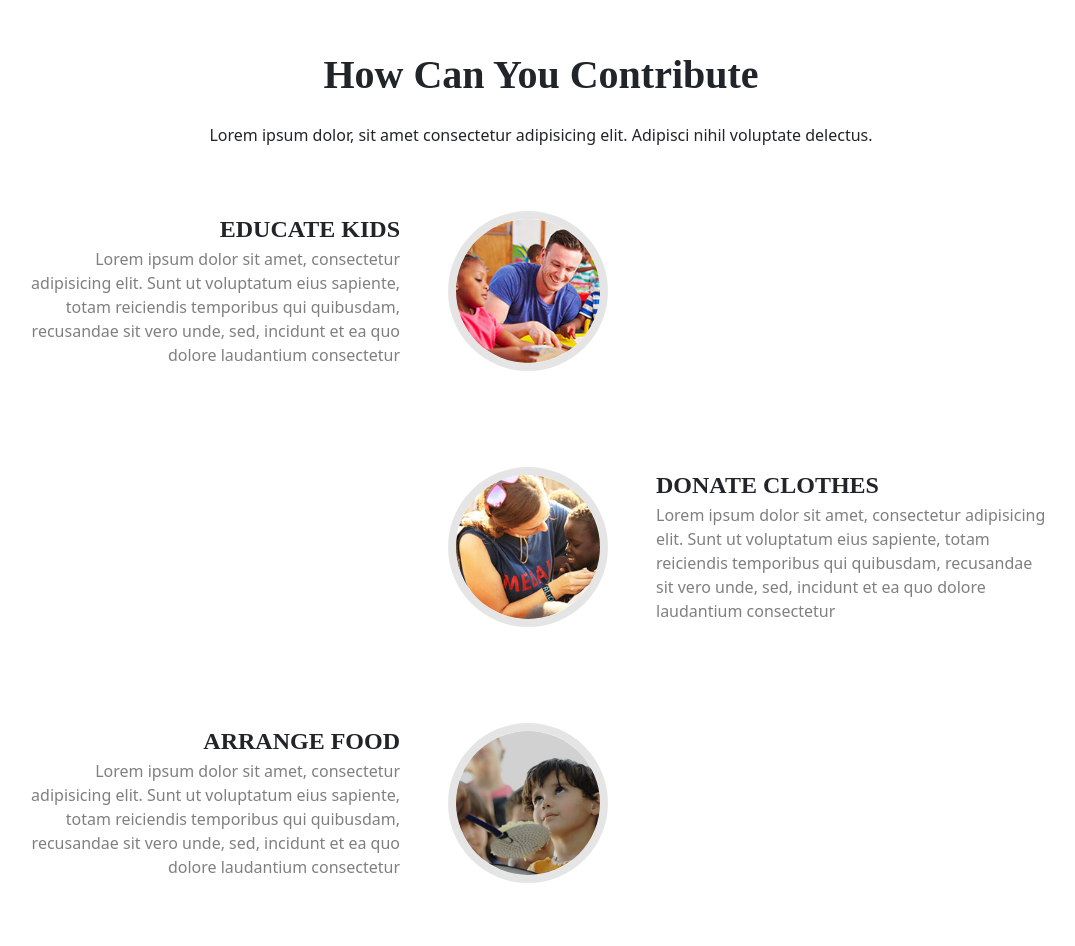
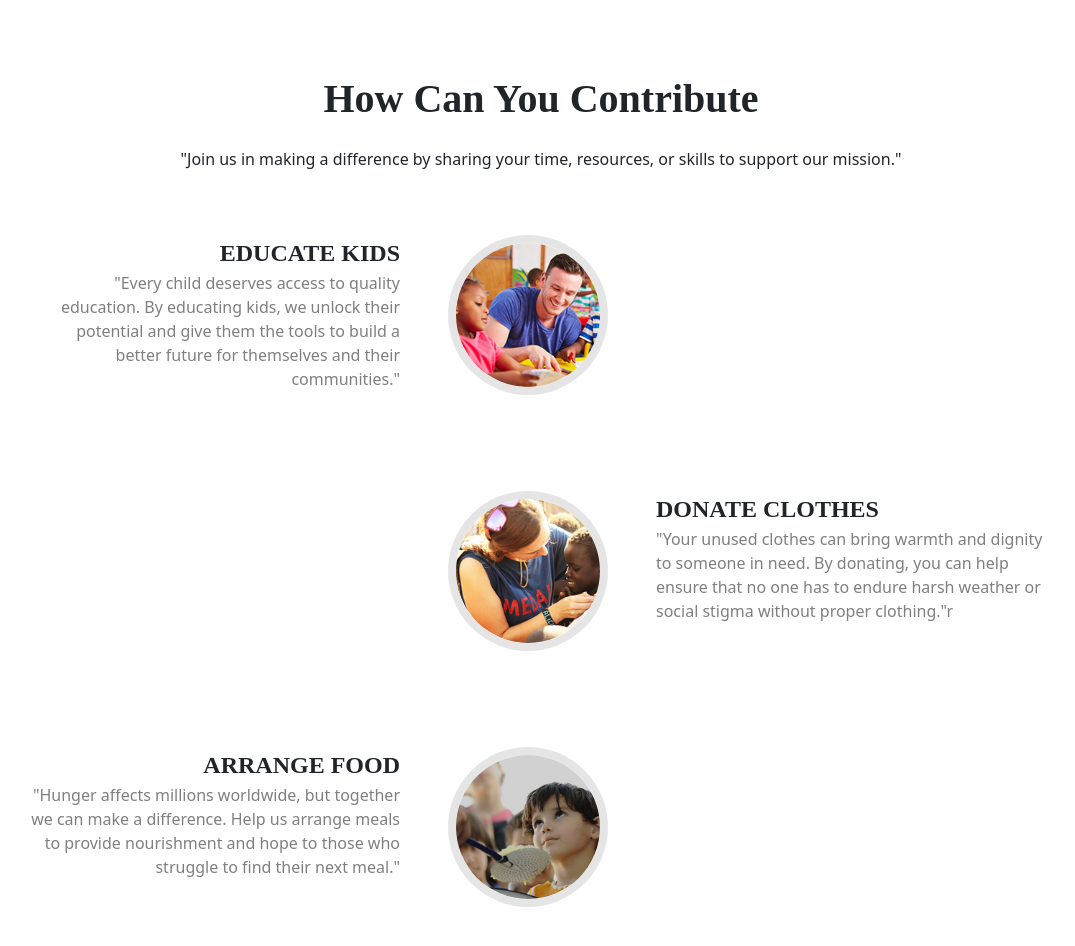
Before and after one commit to Neeharika05/The-Charity-Page, a plain HTML site: page index.html in a window 1280 px wide. Shown: the part 1834-2780 px from the top of the page, without its empty margins (99-1174 px from the left). Drawn offline with nearby package versions, Linux system fonts and the light colour scheme.

Commit message:
Update index.html changed all the lorem bla bla bla paragraph with the relevant content

```diff
--- a/index.html
+++ b/index.html
@@ -144,7 +144,7 @@
     <section id="ABOUT">
       <div class=" container mt-5 mb-5 pb-5">
           <h2 class=" text-center ">ABOUT US</h2>
-          <P class="text-center">Lorem ipsum dolor sit amet consectetur adipisicing elit. Vero, fugit ut necessitatibus corporis debitis nemo assumenda libero. Nam ullam voluptatem quo molestias neque ipsam illum accusantium, cum facere in, soluta nobis molestiae aperiam iusto, dolorem consectetur? Hic amet deserunt maiores?</P>
+          <P class="text-center">"We are a dedicated organization committed to bringing positive change to communities in need. With a mission to uplift lives and create opportunities, we strive to address pressing issues like education, hunger, shelter, and access to clean water. Our team works tirelessly to empower individuals, inspire hope, and foster a sense of community. Through collaboration and support from compassionate individuals like you, we aim to make a lasting impact and build a brighter future for all."</P>
           <div class="row" >
               <div class="box col-sm-12 col-md-6 col-lg-3 d-flex align-items-center justify-content-center" style="height: 300px;">
                   <i class="fa-solid fa-user fa-4x"></i>
@@ -165,7 +165,7 @@
                           <i class="fa-sharp fa-regular fa-file-lines fa-2x"></i>
                       </div>
                       <div   class=" mb-2">
-                          <h3>Who We Are</h3>
+                          <h3>Our Mission</h3>
                           <p  class="">Lorem ipsum dolor sit amet consectetur adipisicing elit. Temporibus, in a ducimus beatae recusandae qui dolorum? Adipisci sunt temporibus perferendis.</p>
                       </div>
                   </div>
@@ -271,7 +271,7 @@
       <!-- SERVICES  -->
       <section id="about">
         <h2 class="about-heading pb-2 text-center mt-5 mb-3 pt-5">How Can You Contribute</h2>
-        <p class="text-center">Lorem ipsum dolor, sit amet consectetur adipisicing elit. Adipisci nihil voluptate delectus.</p>
+        <p class="text-center">"Join us in making a difference by sharing your time, resources, or skills to support our mission."</p>
         <div class="destop">
             <div class="container">
                 <div class="row py-5">
@@ -279,10 +279,9 @@
 
                         <div class=" col-5 px-5">
                             <div class="about-caption-odd ">EDUCATE KIDS</div>
-                            <div class="about-para-odd fst-normal text-black-50">Lorem ipsum dolor sit amet, consectetur
-                                adipisicing elit. Sunt ut voluptatum eius sapiente, totam reiciendis temporibus qui
-                                quibusdam, recusandae sit vero unde, sed, incidunt et ea quo dolore laudantium
-                                consectetur</div>
+                            <div class="about-para-odd fst-normal text-black-50">"Every child deserves access to quality education. By educating kids, we unlock their potential and give them the tools to build a better future for themselves and their communities."
+
+</div>
                         </div>
                         <div class="col-7">
                             <img class="about-img-odd" src="./img/service-1.jpg" alt="....">
@@ -298,11 +297,7 @@
                             <img class="about-img-even" src="./img/service-2.jpg" alt="....">
                             <div class="d-flex flex-column px-5">
                                 <div class="about-caption-even">DONATE CLOTHES</div>
-                                <div class="about-para-even fst-normal text-black-50 ">Lorem ipsum dolor sit amet,
-                                    consectetur adipisicing elit. Sunt ut voluptatum eius sapiente, totam reiciendis
-                                    temporibus qui
-                                    quibusdam, recusandae sit vero unde, sed, incidunt et ea quo dolore laudantium
-                                    consectetur</div>
+                                <div class="about-para-even fst-normal text-black-50 ">"Your unused clothes can bring warmth and dignity to someone in need. By donating, you can help ensure that no one has to endure harsh weather or social stigma without proper clothing."r</div>
                             </div>
                         </div>
                     </div>
@@ -312,10 +307,7 @@
 
                         <div class=" col-5 px-5">
                             <div class="about-caption-odd ">ARRANGE FOOD</div>
-                            <div class="about-para-odd fst-normal text-black-50">Lorem ipsum dolor sit amet, consectetur
-                                adipisicing elit. Sunt ut voluptatum eius sapiente, totam reiciendis temporibus qui
-                                quibusdam, recusandae sit vero unde, sed, incidunt et ea quo dolore laudantium
-                                consectetur</div>
+                            <div class="about-para-odd fst-normal text-black-50">"Hunger affects millions worldwide, but together we can make a difference. Help us arrange meals to provide nourishment and hope to those who struggle to find their next meal."</div>
                         </div>
                         <div class="col-7">
                             <img class="about-img-odd" src="./img/service-3.jpg" alt="....">
@@ -331,11 +323,7 @@
                             <img class="about-img-even" src="./img/service-4.jpg" alt="....">
                             <div class="d-flex flex-column px-5">
                                 <div class="about-caption-even">ADOPT CHILD</div>
-                                <div class="about-para-even fst-normal text-black-50 ">Lorem ipsum dolor sit amet,
-                                    consectetur adipisicing elit. Sunt ut voluptatum eius sapiente, totam reiciendis
-                                    temporibus qui
-                                    quibusdam, recusandae sit vero unde, sed, incidunt et ea quo dolore laudantium
-                                    consectetur</div>
+                                <div class="about-para-even fst-normal text-black-50 ">"Give a child the love, support, and home they deserve. By adopting, you become the beacon of hope in their lives and shape their future with care and affection."</div>
                             </div>
                         </div>
                     </div>
@@ -345,10 +333,7 @@
 
                         <div class=" col-5 px-5">
                             <div class="about-caption-odd ">BECOME VOLUNTEER</div>
-                            <div class="about-para-odd fst-normal text-black-50">Lorem ipsum dolor sit amet, consectetur
-                                adipisicing elit. Sunt ut voluptatum eius sapiente, totam reiciendis temporibus qui
-                                quibusdam, recusandae sit vero unde, sed, incidunt et ea quo dolore laudantium
-                                consectetur</div>
+                            <div class="about-para-odd fst-normal text-black-50">"Join our mission to create positive change. As a volunteer, your time and skills can transform lives, spread smiles, and make a lasting impact on the community."</div>
                         </div>
                         <div class="col-7">
                             <img class="about-img-odd" src="./img/service-5.jpg" alt="....">
@@ -364,11 +349,7 @@
                             <img class="about-img-even" src="./img/service-6.jpg" alt="....">
                             <div class="d-flex flex-column px-5">
                                 <div class="about-caption-even">DONATE MONEY</div>
-                                <div class="about-para-even fst-normal text-black-50 ">Lorem ipsum dolor sit amet,
-                                    consectetur adipisicing elit. Sunt ut voluptatum eius sapiente, totam reiciendis
-                                    temporibus qui
-                                    quibusdam, recusandae sit vero unde, sed, incidunt et ea quo dolore laudantium
-                                    consectetur</div>
+                                <div class="about-para-even fst-normal text-black-50 ">"Your financial contributions can help us reach more people in need. Every donation goes towards critical causes like education, food, shelter, and healthcare, empowering communities to thrive."ectetur</div>
                             </div>
                         </div>
                     </div>
@@ -383,10 +364,7 @@
                     </div>
                     <div class="about-para col-9">
                         <div class="about-caption">EDUCATE KIDS</div>
-                        <div class="fst-normal text-black-50 fw-semibold fs-5 pb-4">Lorem ipsum dolor sit amet,
-                            consectetur adipisicing elit. Sunt ut voluptatum eius sapiente, totam reiciendis temporibus
-                            qui
-                            quibusdam, recusandae sit vero unde, sed, incidunt et ea quo dolore laudantium consectetur
+                        <div class="fst-normal text-black-50 fw-semibold fs-5 pb-4">"Every child deserves access to quality education. By educating kids, we unlock their potential and give them the tools to build a better future for themselves and their communities."
                         </div>
                     </div>
                 </div>
@@ -398,10 +376,7 @@
                     </div>
                     <div class="about-para col-9">
                         <div class="about-caption">DONATE CLOTHES</div>
-                        <div class="fst-normal text-black-50 fw-semibold fs-5 pb-4">Lorem ipsum dolor sit amet,
-                            consectetur adipisicing elit. Sunt ut voluptatum eius sapiente, totam reiciendis temporibus
-                            qui
-                            quibusdam, recusandae sit vero unde, sed, incidunt et ea quo dolore laudantium consectetur
+                        <div class="fst-normal text-black-50 fw-semibold fs-5 pb-4">"Your unused clothes can bring warmth and dignity to someone in need. By donating, you can help ensure that no one has to endure harsh weather or social stigma without proper clothing."
                         </div>
                     </div>
                 </div>
@@ -413,10 +388,7 @@
                     </div>
                     <div class="about-para col-9">
                         <div class="about-caption">ARRANGE FOOD</div>
-                        <div class="fst-normal text-black-50 fw-semibold fs-5 pb-4">Lorem ipsum dolor sit amet,
-                            consectetur adipisicing elit. Sunt ut voluptatum eius sapiente, totam reiciendis temporibus
-                            qui
-                            quibusdam, recusandae sit vero unde, sed, incidunt et ea quo dolore laudantium consectetur
+                        <div class="fst-normal text-black-50 fw-semibold fs-5 pb-4">"Hunger affects millions worldwide, but together we can make a difference. Help us arrange meals to provide nourishment and hope to those who struggle to find their next meal."
                         </div>
                     </div>
                 </div>
@@ -428,10 +400,7 @@
                     </div>
                     <div class="about-para col-9">
                         <div class="about-caption">ADOPT CHILD</div>
-                        <div class="fst-normal text-black-50 fw-semibold fs-5 pb-4">Lorem ipsum dolor sit amet,
-                            consectetur adipisicing elit. Sunt ut voluptatum eius sapiente, totam reiciendis temporibus
-                            qui
-                            quibusdam, recusandae sit vero unde, sed, incidunt et ea quo dolore laudantium consectetur
+                        <div class="fst-normal text-black-50 fw-semibold fs-5 pb-4">"Give a child the love, support, and home they deserve. By adopting, you become the beacon of hope in their lives and shape their future with care and affection."
                         </div>
                     </div>
                 </div>
@@ -443,10 +412,7 @@
                     </div>
                     <div class="about-para col-9">
                         <div class="about-caption">BECOME VOLUNTEER</div>
-                        <div class="fst-normal text-black-50 fw-semibold fs-5 pb-4">Lorem ipsum dolor sit amet,
-                            consectetur adipisicing elit. Sunt ut voluptatum eius sapiente, totam reiciendis temporibus
-                            qui
-                            quibusdam, recusandae sit vero unde, sed, incidunt et ea quo dolore laudantium consectetur
+                        <div class="fst-normal text-black-50 fw-semibold fs-5 pb-4">"Join our mission to create positive change. As a volunteer, your time and skills can transform lives, spread smiles, and make a lasting impact on the community."
                         </div>
                     </div>
                 </div>
@@ -458,10 +424,7 @@
                     </div>
                     <div class="about-para col-9">
                         <div class="about-caption">DONATE MONEY</div>
-                        <div class="fst-normal text-black-50 fw-semibold fs-5 pb-4">Lorem ipsum dolor sit amet,
-                            consectetur adipisicing elit. Sunt ut voluptatum eius sapiente, totam reiciendis temporibus
-                            qui
-                            quibusdam, recusandae sit vero unde, sed, incidunt et ea quo dolore laudantium consectetur
+                        <div class="fst-normal text-black-50 fw-semibold fs-5 pb-4">"Your financial contributions can help us reach more people in need. Every donation goes towards critical causes like education, food, shelter, and healthcare, empowering communities to thrive."
                         </div>
                     </div>
                 </div>
```
